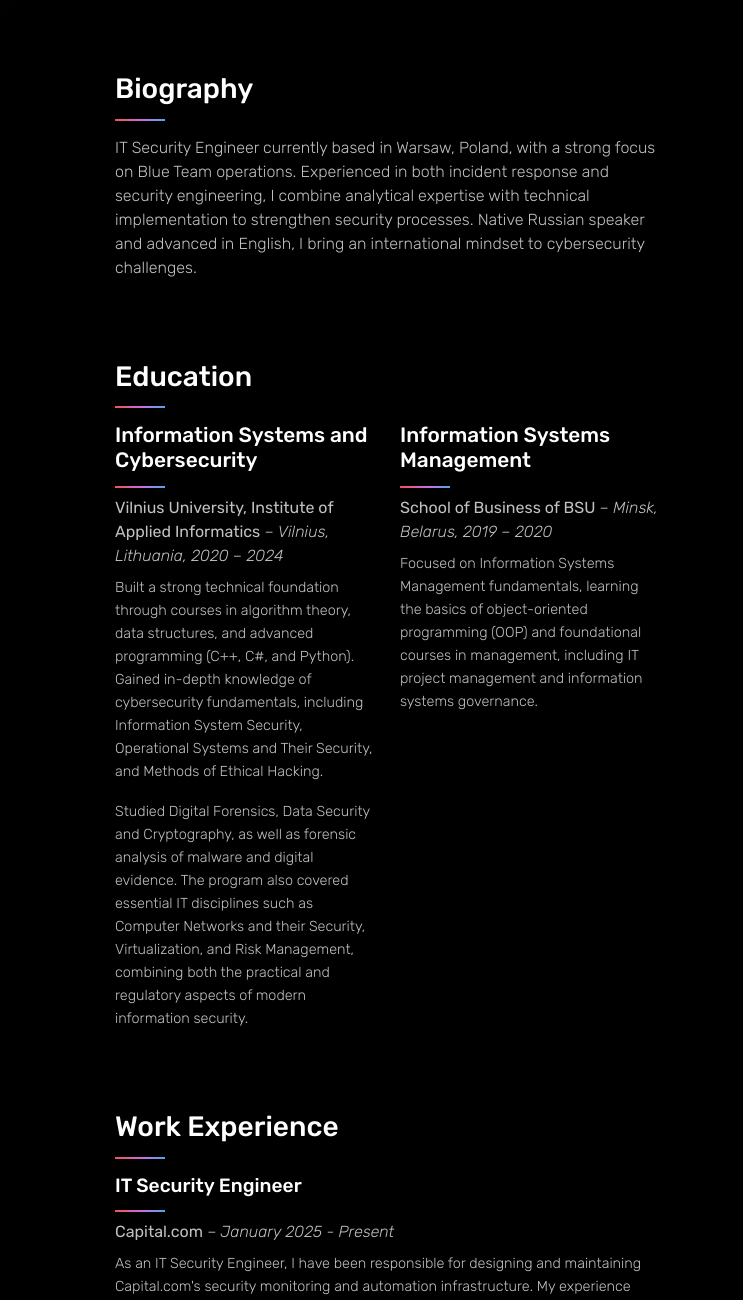
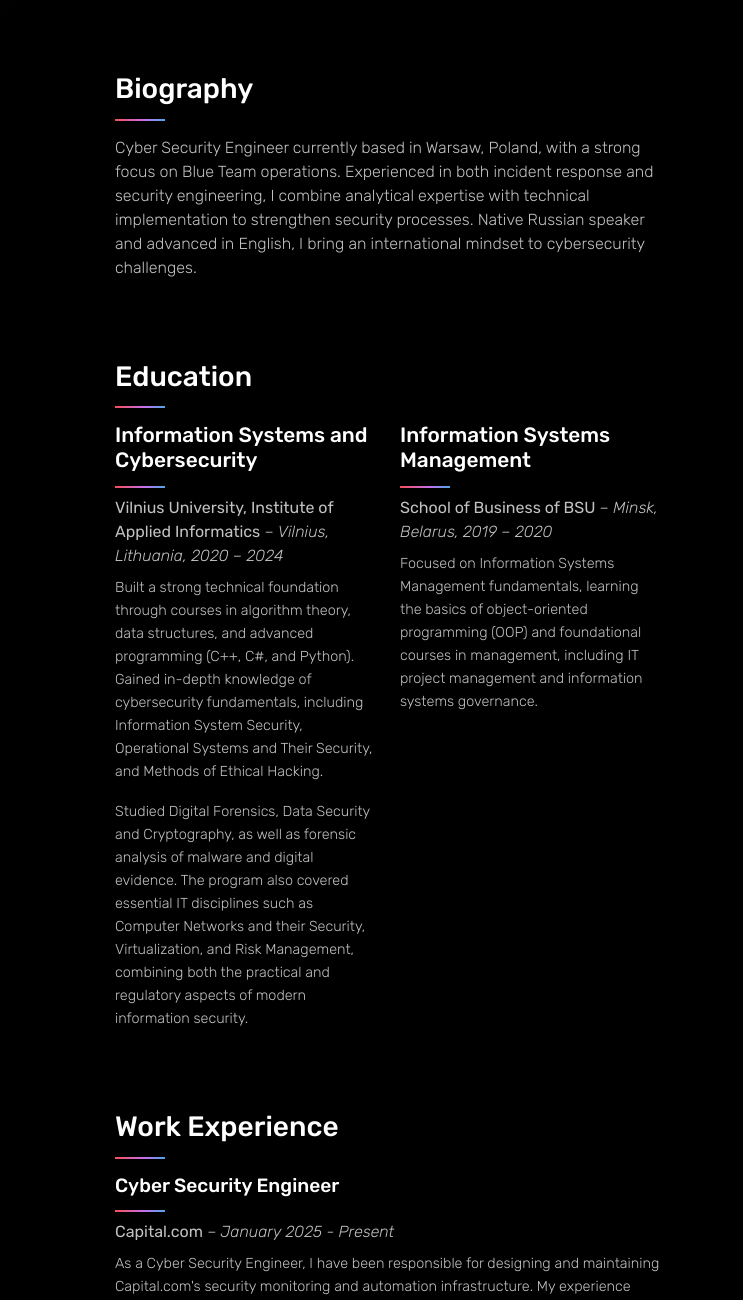
Before and after one commit to NiceDeagBro/portfolio, a plain HTML site: page index.html in a window 1280 px wide. Shown: the part 780-2080 px from the top of the page, 537-1280 px from the left. Drawn offline with Linux system fonts and the light colour scheme.

Commit message:
Update job title from IT Security Engineer to Cyber Security Engineer

```diff
--- a/index.html
+++ b/index.html
@@ -99,7 +99,7 @@
                         <div class="about-text">
                             <div class="about-row" id="biography">
                                 <h3>Biography</h3>
-                                <p>IT Security Engineer currently based in Warsaw, Poland, with a strong focus on Blue Team operations. Experienced in both incident response and security engineering, I combine analytical expertise with technical implementation to strengthen security processes. Native Russian speaker and advanced in English, I bring an international mindset to cybersecurity challenges.</p>
+                                <p>Cyber Security Engineer currently based in Warsaw, Poland, with a strong focus on Blue Team operations. Experienced in both incident response and security engineering, I combine analytical expertise with technical implementation to strengthen security processes. Native Russian speaker and advanced in English, I bring an international mindset to cybersecurity challenges.</p>
                             </div>
                             <div class="about-row" id="education">
                                 <h3>Education</h3>
@@ -125,10 +125,10 @@
                                 <h3>Work Experience</h3>
                                 <div class="work-experience">
                                     <div class="job-entry" style="margin-bottom: 2rem;">
-                                        <h3 style="font-size: 1.2em; margin-bottom: 0.5rem;">IT Security Engineer</h3>
+                                        <h3 style="font-size: 1.2em; margin-bottom: 0.5rem;">Cyber Security Engineer</h3>
                                         <p style="margin-bottom: 0.5rem;"><strong>Capital.com</strong> – <em>January 2025 - Present</em></p>
 
-                                        <p style="font-size: 0.9em; line-height: 1.6; margin-bottom: 1rem;">As an IT Security Engineer, I have been responsible for designing and maintaining Capital.com's security monitoring and automation infrastructure. My experience covers several major areas:</p>
+                                        <p style="font-size: 0.9em; line-height: 1.6; margin-bottom: 1rem;">As a Cyber Security Engineer, I have been responsible for designing and maintaining Capital.com's security monitoring and automation infrastructure. My experience covers several major areas:</p>
 
                                                                                  <div style="margin-bottom: 1rem;">
                                              <h5 style="font-size: 1em; margin-bottom: 0.5rem;">SIEM Engineering & Infrastructure Setup</h5>
```
